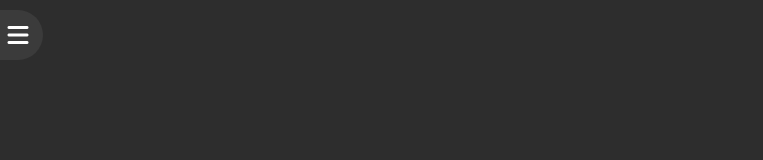
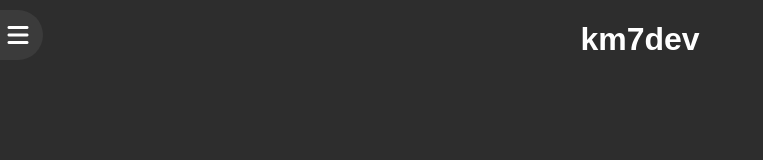
Before and after one commit to Kingminer7/Kingminer7, a plain HTML site: page projects/index.html in a window 1280 px wide. Shown: the whole page, without its empty margins (0-763 px from the left). Drawn offline with Linux system fonts and the light colour scheme.

Commit message:
add center and add title to home and indents

```diff
--- a/css/km7.css
+++ b/css/km7.css
@@ -86,3 +86,7 @@ a:hover {
 .menubar li {
   margin: 10px 0;
 }
+
+.center {
+  text-align: center;
+}
--- a/projects/index.html
+++ b/projects/index.html
@@ -11,5 +11,6 @@
   </head>
   <body>
     <script src="../js/insertMenu.js"></script>
+    <h1 class="center">km7dev</h1>
   </body>
 </html>
```
Also changed, not shown: 404.html (line endings or trailing spaces), about/index.html (line endings or trailing spaces), index.html (line endings or trailing spaces).
